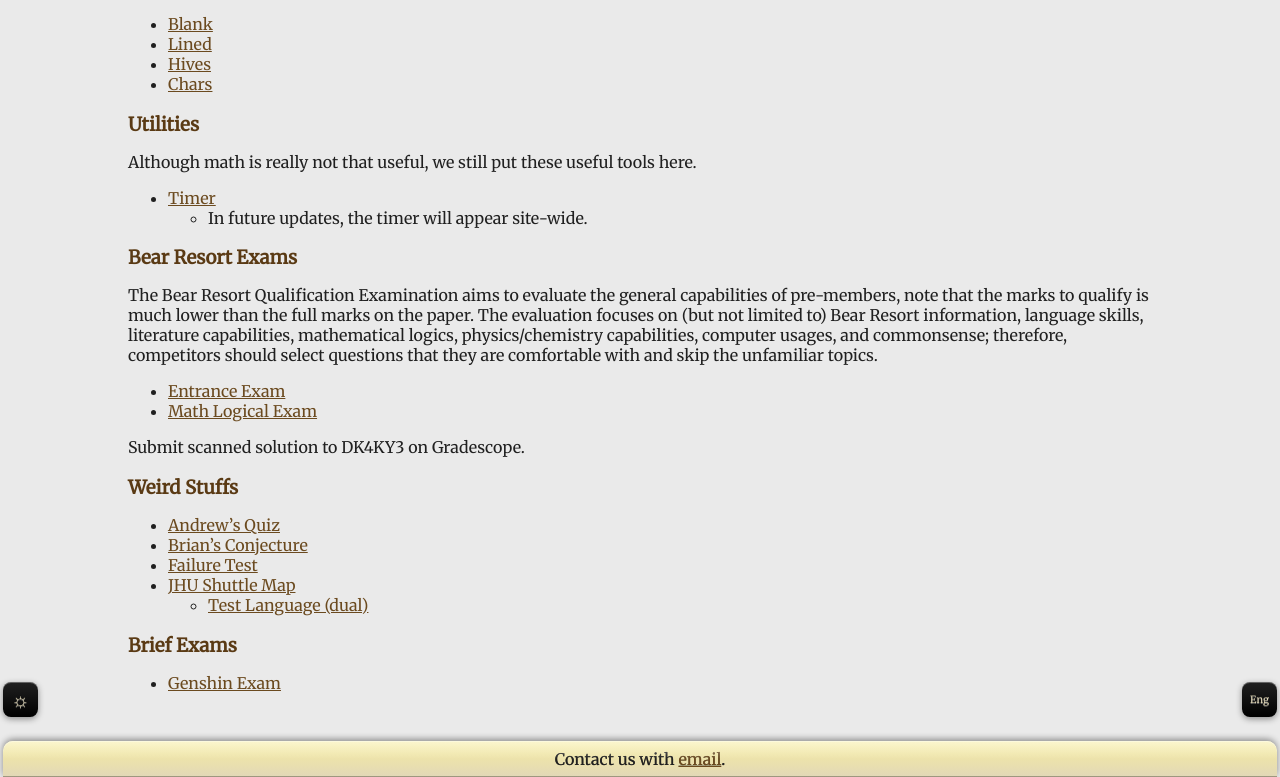
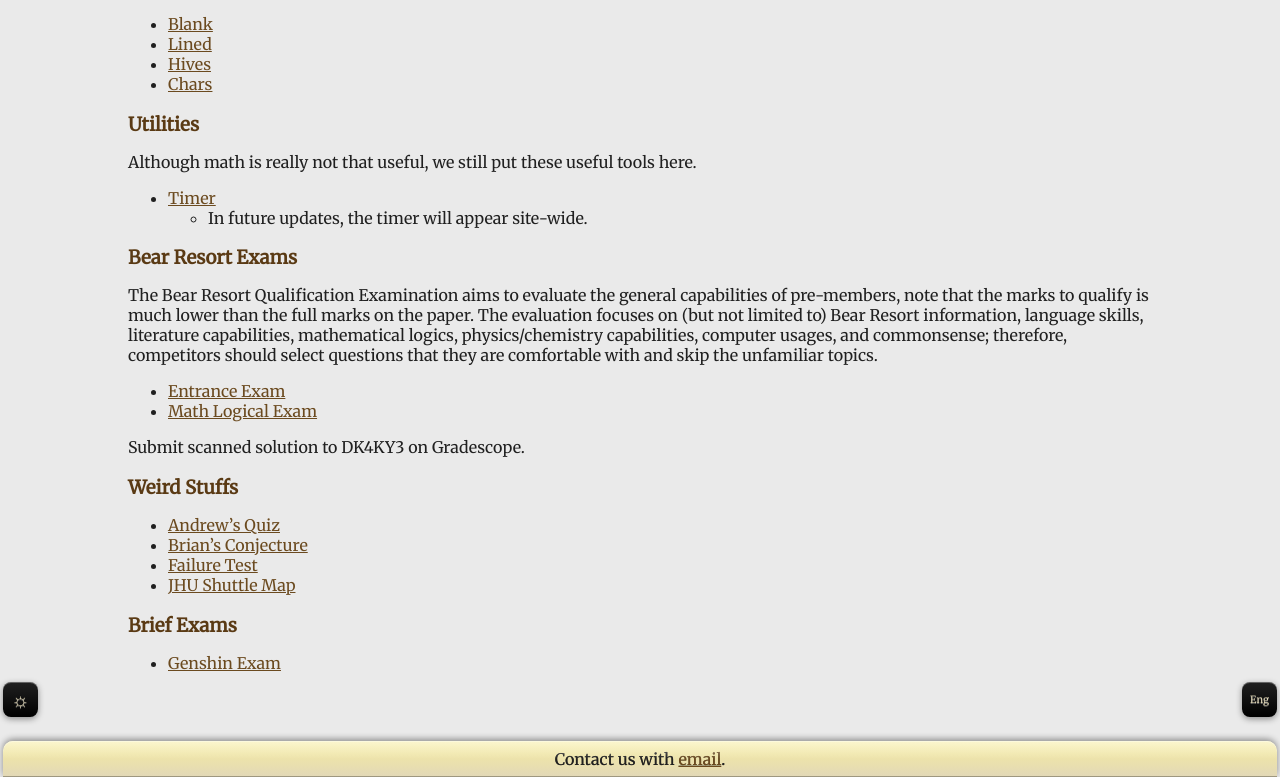
Before and after one commit to Bear-Resort/bear-resort.github.io, a Jekyll site: the page built from mathland/index.md, in a window 1280 px wide and 1365 px high. Shown: the part 588-1365 px from the top of the window. Built offline with Jekyll 4.4.1, drawn with Linux system fonts in a browser that asks for light colours.

Commit message:
now have dual language with the shuttle maps

```diff
--- a/mathland/index.md
+++ b/mathland/index.md
@@ -43,8 +43,7 @@
 - [<span class="eng">Andrew's Quiz</span><span class="chn">安德鲁的小测</span>](/files/andrew_quiz.pdf)
 - [<span class="eng">Brian's Conjecture</span><span class="chn">布莱恩的猜想</span>](/files/weird_cate.pdf)
 - [<span class="eng">Failure Test</span><span class="chn">废物测试</span>](/failure_test/failure_test.html)
-- [<span class="eng">JHU Shuttle Map</span><span class="chn">JHU校园巴士图</span>](/files/br-version-map.pdf)
-    - [Test Language (dual)](/assets/html/pdf-renderer-dual.html?pdf=/mathland/shuttle-map-eng.pdf&pdfChn=/mathland/shuttle-map-chn.pdf&go)
+- [<span class="eng">JHU Shuttle Map</span><span class="chn">JHU校园巴士图</span>](/assets/html/pdf-renderer-dual.html?pdf=/mathland/shuttle-map-eng.pdf&pdfChn=/mathland/shuttle-map-chn.pdf&go)
 
 ## <span class="eng">Brief Exams</span><span class="chn">簡短的考試</span>
 
```
